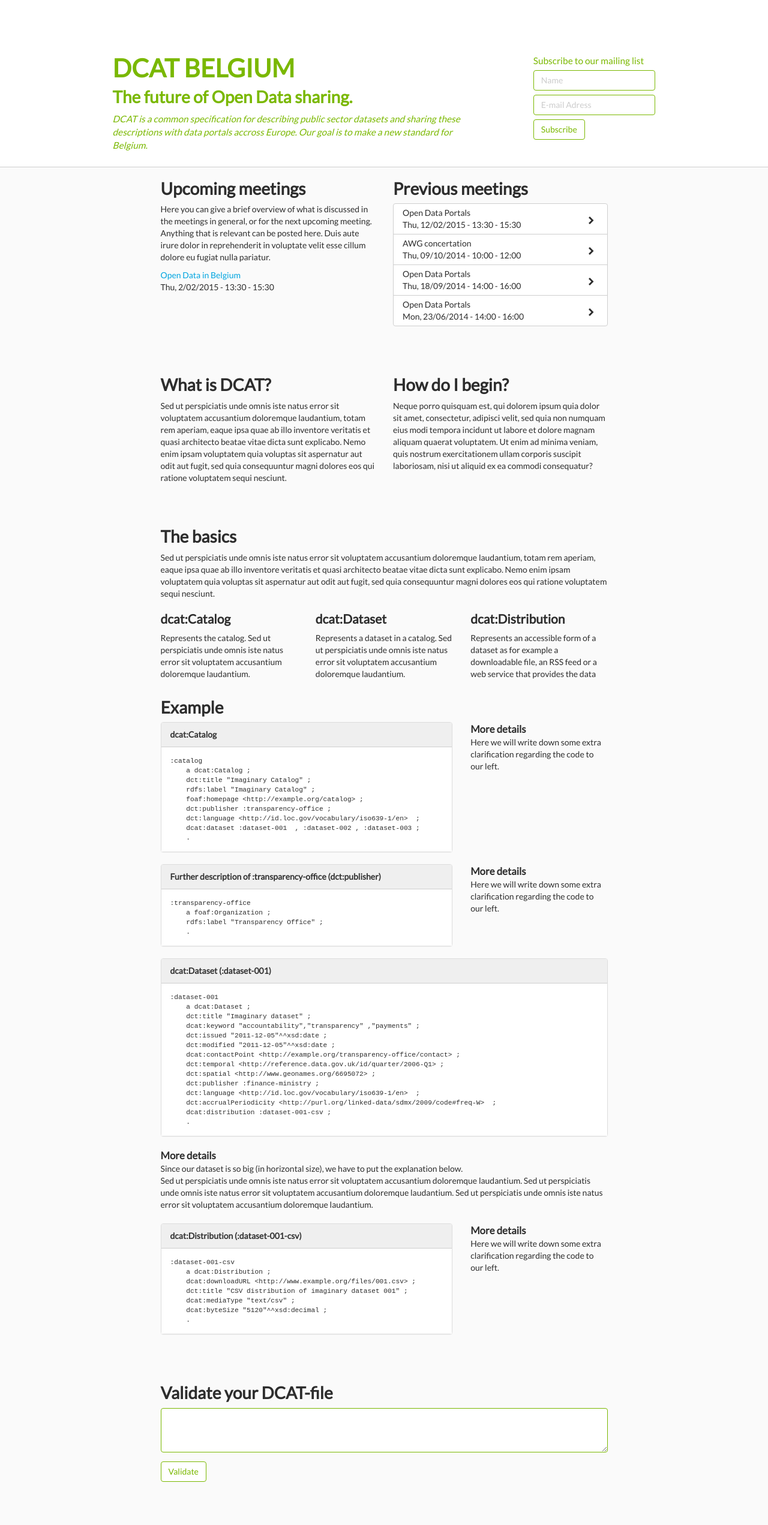
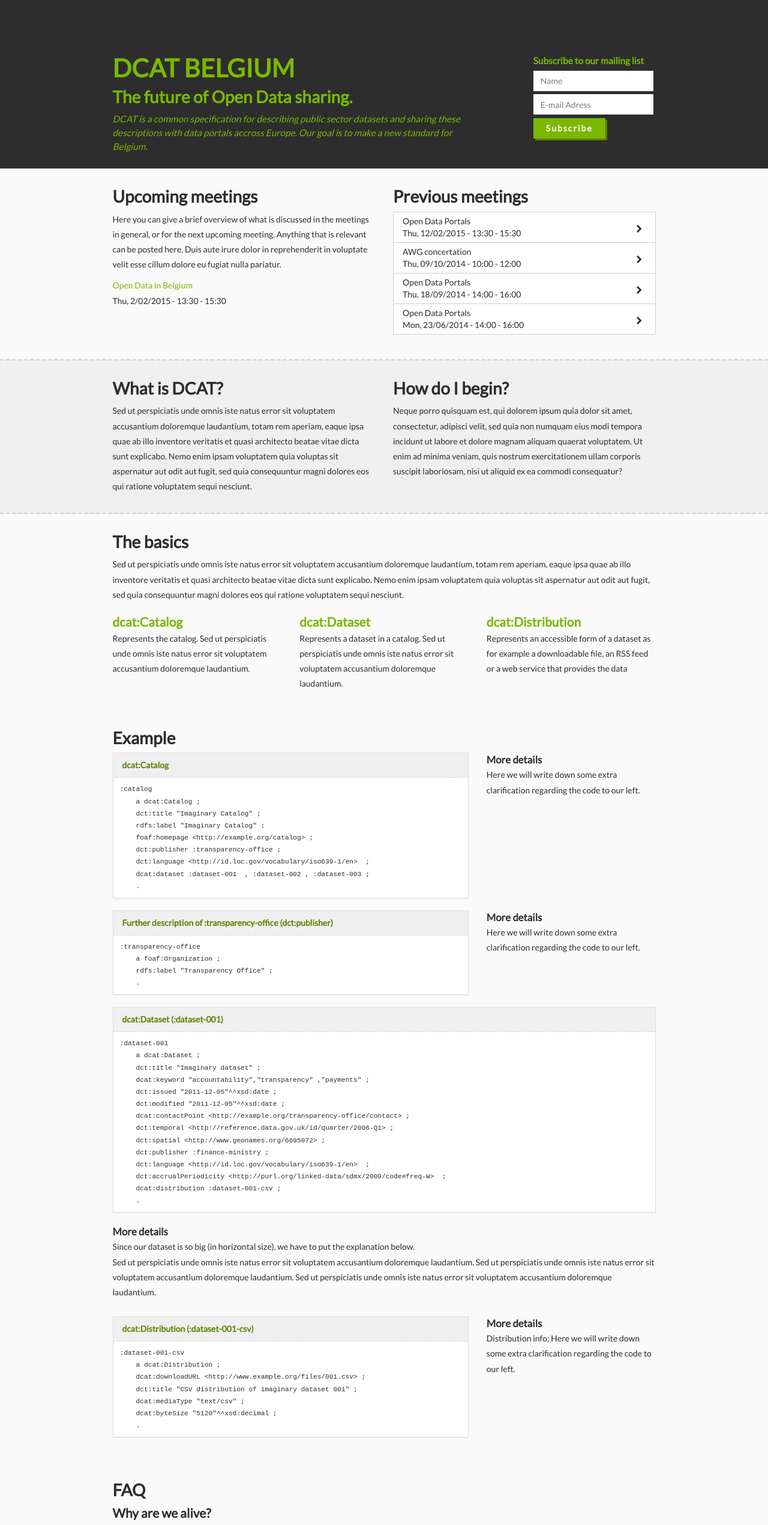
Before and after one commit to openknowledgebe/dcat-be, a website: page index.html in a window 1280 px wide. Shown: the top 2543 px of the page at 60% size. Drawn offline with nearby package versions, Linux system fonts and the light colour scheme.

Commit message:
Design update

```diff
--- a/css/default.scss
+++ b/css/default.scss
@@ -9,6 +9,7 @@ $color-red: #ff3333;
 $color-blue: #00a5e0;
 $color-dark-grey: #2D2D2D;
 $color-light-grey: #3F3F3F;
+$color-lighter-grey: lighten($color-dark-grey, 20%);
 
 $color-white: #FFFFFF;
 $color-med-white: #FAFAFA;
@@ -40,34 +41,42 @@ $color-darkest-white: #CFCFCF;
 }
 
 .container {
-  max-width: 805px;
+  max-width: 965px;
 }
 
 .header-container {
   max-width: 965px;
 }
 
-
-
 .btn {
-  background-color: $color-white;
-  color: $color-green;
-  border-color: $color-green;
+  padding: 0.5em 1.5em;
+  background-color: $color-green;
+  color: $color-white;
+  border: none;
+  border-radius: 0;
+  box-shadow: 3px 3px 0 0 $color-dark-green;
+  font-weight: bold;
+  letter-spacing: 2px;
 
   &:hover, &:active, &:focus {
-    background-color: $color-dark-white;
-    border-color: $color-green;
-    color: $color-green;
-    box-shadow: none;
+    background-color: $color-green;
+    color: $color-white;
+    border: none;
+    box-shadow: 2px 2px 0 0 $color-dark-green;
     outline: none;
+    margin: 1px 0 -1px 1px;
   }
 }
 
 .form-control{
+  float: left;
+  margin-right: 0.3em;
+  margin-bottom: 0.4em;
   border-color: $color-green;
   color: $color-dark-grey;
   -webkit-box-shadow: none;
   box-shadow: none;
+  transition: all 0.3s;
 
   &:focus{
     color: $color-dark-grey;
@@ -75,10 +84,6 @@ $color-darkest-white: #CFCFCF;
     -webkit-box-shadow: none;
     box-shadow: none;
   }
-}
-
-.btn, .form-control {
-  transition: all 0.3s;
 }
 
 textarea {
@@ -92,18 +97,27 @@ textarea {
 }
 
 .divider {
-  border-color: $color-darkest-white;
+  border-top: 1px solid $color-darkest-white;
+  margin: 1em 0 0.5em 0;
 }
 
 .panel {
+  border-radius: 0;
+
   .panel-heading {
+    color: $color-dark-green;
+    border-radius: 0;
+    border-bottom: 1px transparent;
     background-color: $color-dark-white;
     border-color: $color-darkest-white;
   }
 
   .panel-body {
+    border-radius: 0;
+    border-top: 1px dashed;
     background-color: $color-white;
     border-color: $color-darkest-white;
+    padding: 0.8em 1em;
   }
 }
 
@@ -122,31 +136,38 @@ h1, h2, h3 {
 }
 
 h2 {
+  margin-top: 10px;
   font-size: 2em;
 }
 
 h3 {
   font-size: 1.5em;
   margin-top: 0.5em;
+  margin-bottom: 0.2em;
+  color: $color-green;
 }
 
 a{
-  color: $color-blue;
+  color: $color-green;
 
   &:hover, &:active {
-    color: $color-blue;
+    color: $color-green;
   }
+}
+
+p {
+  line-height: 1.8em;
 }
 
 .container {
   .section {
-    margin-bottom: 3em;
+    padding: 1.5em 0;
   }
 }
 
 #intro {
-  background-color: $color-white;
-  border-bottom: 1px solid $color-darkest-white;
+  position: relative;
+  background-color: $color-dark-grey;
   color: $color-green;
   padding-bottom: 20px;
   padding-top: 90px;
@@ -157,29 +178,27 @@ a{
     margin-top: 0;
   }
 
-  h2 {
-    margin-top: 0;
-  }
-
   p {
+    line-height: 1.5em;
     font-size: 1.1em;
     margin-bottom: 0.3em;
 
     &.intro-description {
       font-style: italic;
     }
-
   }
 
   .form-control{
+    border-radius: 0;
     background-color: $color-white;
-    color: $color-green;
-    border-color: $color-green;
+    color: $color-dark-grey;
+    border: none;
     -webkit-box-shadow: none;
     box-shadow: none;
+    max-width: 200px;
 
     &:focus{
-      color: $color-green;
+      color: $color-dark-grey;
       background-color: $color-dark-white;
       -webkit-box-shadow: none;
       box-shadow: none;
@@ -187,25 +206,15 @@ a{
   }
 
   .form-group {
-    margin-bottom: 0.5em;
+    margin-bottom: 0em;
   }
 }
 
 #meeting {
-  padding-top: 20px;
-  h2 {
-    margin-top: 0;
-  }
-
-  p {
-
-  }
-
   .list-group {
-
     .list-group-item {
+      border-radius: 0;
       padding: 5px 15px;
-
       position: relative;
       color: $color-dark-grey;
       border-color: $color-darkest-white;
@@ -225,29 +234,32 @@ a{
           position: absolute;
           top: 1.5em;
           right: 1em;
-          color: $color-blue;
+          color: $color-green;
+        }
       }
     }
   }
 }
 
-
-}
+#getting-started-container {
+  background-color: $color-dark-white;
+  border-top: 2px dashed $color-darkest-white;
+  border-bottom: 2px dashed $color-darkest-white;
 
   #getting-started {
-  h2 {
-
-  }
-
-  p {
 
   }
 }
 
 #basics {
+
+}
+
+#dcat-example{
   .code-example {
     font-family: "Courier New", Courier, monospace;
-    font-size: .8em;
+    font-size: 0.8em;
+    overflow: auto;
 
     p {
       white-space: pre;
@@ -256,43 +268,38 @@ a{
   }
 
   .code-details {
+    span {
       font-size: 1.2em;
       font-weight: bold;
     }
 
-  .code-details-fullwidth {
-    margin-bottom: 1.5em;
+    p {
+      margin-bottom: 2em;
+    }
   }
 }
 
 #validate {
-  h2 {
 
 }
 
-  p {
-
-  }
-}
-
 #faq {
-  h2 {
-
+  h3 {
+    color: $color-dark-grey;
   }
 
   p {
+    margin-bottom: 2em;
+    color: $color-lighter-grey;
 
+    &:last-of-type {
+      margin-bottom: 0;
+    }
   }
 }
 
 #partners {
-  h2 {
 
-  }
-
-  p {
-
-  }
 }
 
 #footer {
@@ -300,13 +307,11 @@ a{
   color: $color-green;
 
   p {
-    margin-top: 1em;
-    margin-bottom: 1em;
+    margin: 1em 0;
   }
 
   a, a:active, a:hover, a:focus {
-    color: $color-green;
-    style: underline;
+    text-decoration: underline;
   }
 }
 /* =============================
@@ -314,10 +319,26 @@ a{
 * ============================== */
 
 /* Smartphones */
-@media screen and (max-width: 480px){
+@media screen and (min-width: 480px){
+  .code-details {
+    margin-top: -10px;
+  }
+}
 
+/* Tablets */
+@media screen and (min-width: 768px){
+  .form-control{
+    float: none;
   }
-.form-control::-webkit-input-placeholder { color: #ccc; }
-.form-control:-moz-placeholder { color: #ccc; opacity: 1;}
-.form-control::-moz-placeholder { color: #ccc; }
-.form-control:-ms-input-placeholder { color: #ccc; }
+}
+
+@media screen and (min-width: 992px){
+  .code-details {
+    margin-top: 0px;
+  }
+}
+
+.form-control::-webkit-input-placeholder { color: lighten($color-lighter-grey, 10%); }
+.form-control:-moz-placeholder { color: lighten($color-lighter-grey, 10%); opacity: 1;}
+.form-control::-moz-placeholder { color: lighten($color-lighter-grey, 10%); }
+.form-control:-ms-input-placeholder { color: lighten($color-lighter-grey, 10%); }
--- a/index.html
+++ b/index.html
@@ -23,16 +23,17 @@
 <div id="page-container">
     <div class="row" id="intro">
         <div class="container header-container">
-            <div class="col-xs-12 col-md-8">
+            <div class="col-xs-12 col-sm-8">
                 <h1>DCAT Belgium</h1>
                 <h2>The future of Open Data sharing.</h2>
                 <p class="intro-description">DCAT is a common specification for describing public sector datasets and sharing these descriptions with data portals accross Europe. Our goal is to make a new standard for Belgium.</p>
+                <hr class="divider hidden-sm hidden-md hidden-lg">
             </div>
 
-            <div class="col-xs-12 col-md-3 col-md-offset-1">
-                <hr class="divider hidden-md hidden-lg">
+            <div class="col-xs-12 col-xs-offset-0 col-sm-offset-0 col-sm-4 col-md-3 col-md-offset-1">
                 <p class="intro-subscribe">
-                    Subscribe to our mailing list
+                    <b>Subscribe to our mailing list</b>
+                </p>
                 <form method="POST" action="http://lists.okfn.org/mailman/subscribe/dcat-be">
                     <div class="form-group">
                         <label class="sr-only" for="fullname">Name</label>
@@ -42,9 +43,9 @@
                         <label class="sr-only" for="email">Email address</label>
                         <input type="email" class="form-control" id="email" placeholder="E-mail Adress">
                     </div>
+                    <div class="clearfix"></div>
                     <button type="submit" class="btn btn-default">Subscribe</button>
                 </form>
-                </p>
             </div>
         </div>
     </div>
@@ -86,6 +87,9 @@
                 </div>
             </div>
         </div>
+    </div>
+    <div class="row" id="getting-started-container">
+        <div class="container" >
             <div class="row section" id="getting-started">
                 <div class="col-xs-12 col-md-6">
                     <h2>What is DCAT?</h2>
@@ -100,6 +104,10 @@
                     </p>
                 </div>
             </div>
+        </div>
+    </div>
+
+    <div class="container">
         <div class="row section" id="basics">
             <div class="col-xs-12">
                 <h2>The basics</h2>
@@ -127,12 +135,16 @@
                     Represents an accessible form of a dataset as for example a downloadable file, an RSS feed or a web service that provides the data
                 </p>
             </div>
+        </div>
+    </div>
+    <div class="container">
+        <div class="row section" id="dcat-example">
             <div class="col-xs-12">
                 <h2>Example</h2>
             </div>
 
             <!-- dcat:Catalog example -->
-            <div class="col-xs-8">
+            <div class="col-xs-12 col-md-8">
                 <div class="panel panel-default">
                     <div class="panel-heading">
                         <b>dcat:Catalog</b>
@@ -150,13 +162,13 @@
                     </div>
                 </div>
             </div>
-            <div class="col-xs-4">
-                <span class="code-details">More details</span>
-                <br>Here we will write down some extra clarification regarding the code to our left.
+            <div class="col-xs-12 col-md-4 code-details">
+                <span>More details</span>
+                <p>Here we will write down some extra clarification regarding the code to our left.</p>
             </div>
 
             <!-- dcat:Publisher example -->
-            <div class="col-xs-8">
+            <div class="col-xs-12 col-md-8">
                 <div class="panel panel-default">
                     <div class="panel-heading">
                         <b>Further description of :transparency-office (dct:publisher)</b>
@@ -169,9 +181,9 @@
                     </div>
                 </div>
             </div>
-            <div class="col-xs-4">
-                <span class="code-details">More details</span>
-                <br>Here we will write down some extra clarification regarding the code to our left.
+            <div class="col-xs-12 col-md-4 code-details">
+                <span>More details</span>
+                <p>Here we will write down some extra clarification regarding the code to our left.</p>
             </div>
 
             <!-- dcat:Dataset example -->
@@ -198,16 +210,16 @@
                     </div>
                 </div>
             </div>
-            <div class="col-xs-12">
-                <span class="code-details">More details</span>
-                <p class="code-details-fullwidth">
+            <div class="col-xs-12 code-details">
+                <span>More details</span>
+                <p>
                     Since our dataset is so big (in horizontal size), we have to put the explanation below.
                     <br>Sed ut perspiciatis unde omnis iste natus error sit voluptatem accusantium doloremque laudantium. Sed ut perspiciatis unde omnis iste natus error sit voluptatem accusantium doloremque laudantium. Sed ut perspiciatis unde omnis iste natus error sit voluptatem accusantium doloremque laudantium.
                 </p>
             </div>
 
             <!-- dcat:Distribution example -->
-            <div class="col-xs-8">
+            <div class="col-xs-12 col-md-8">
                 <div class="panel panel-default">
                     <div class="panel-heading">
                         <b>dcat:Distribution (:dataset-001-csv)</b>
@@ -223,13 +235,14 @@
                     </div>
                 </div>
             </div>
-            <div class="col-xs-4">
-                <span class="code-details">More details</span>
-                <br>Here we will write down some extra clarification regarding the code to our left.
+            <div class="col-xs-12 col-md-4 code-details">
+                <span>More details</span>
+                <p>Distribution info; Here we will write down some extra clarification regarding the code to our left.</p>
             </div>
 
         </div>
 
+        <!--
         <div class="row section" id="validate">
             <div class="col-xs-12">
                 <h2>Validate your DCAT-file</h2>
@@ -241,6 +254,7 @@
                 </p>
             </div>
         </div>
+        -->
 
         <div class="row section" id="faq">
                 <div class="col-xs-12">
@@ -283,7 +297,7 @@
                 </p>
             </div>
             <div class="col-xs-4 pull-right">
-                <p>
+                <p class="text-right">
                     Developed by Sandmeert
                 </p>
             </div>
```
Also changed, not shown: css/default.css, 1 other file. Lines whose indentation alone changed are shown as unchanged.
